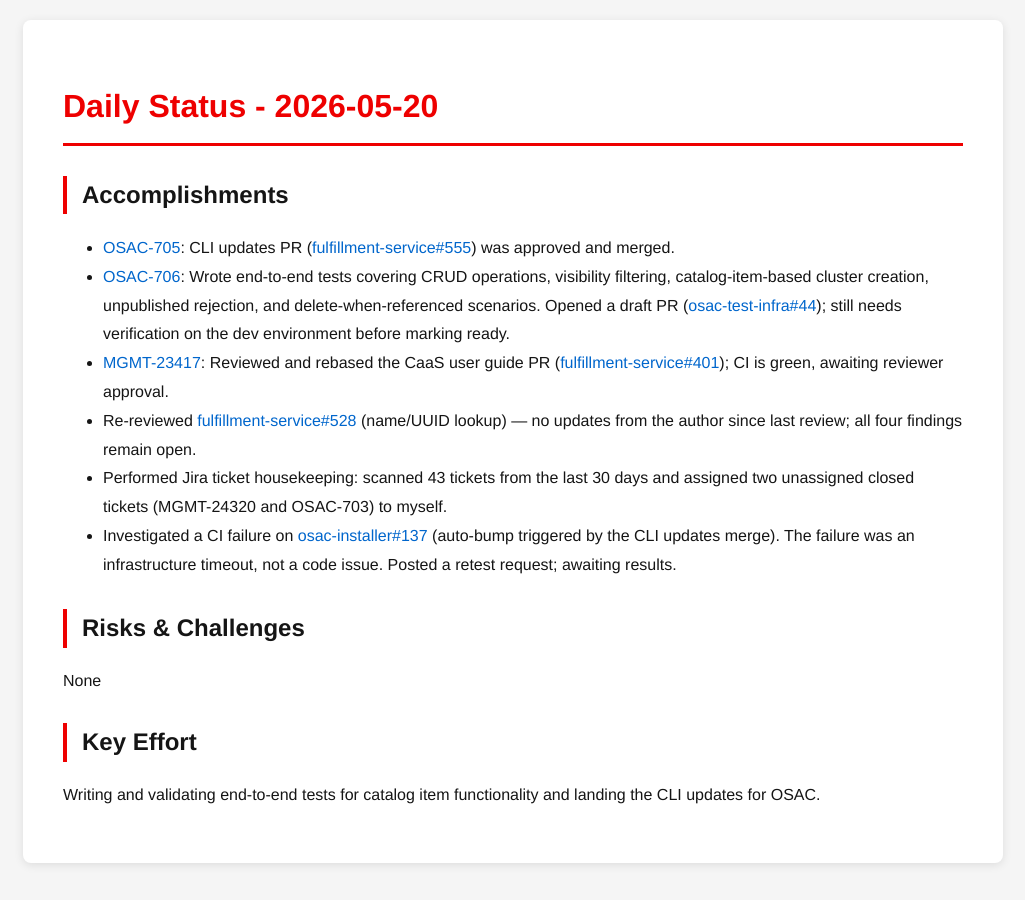
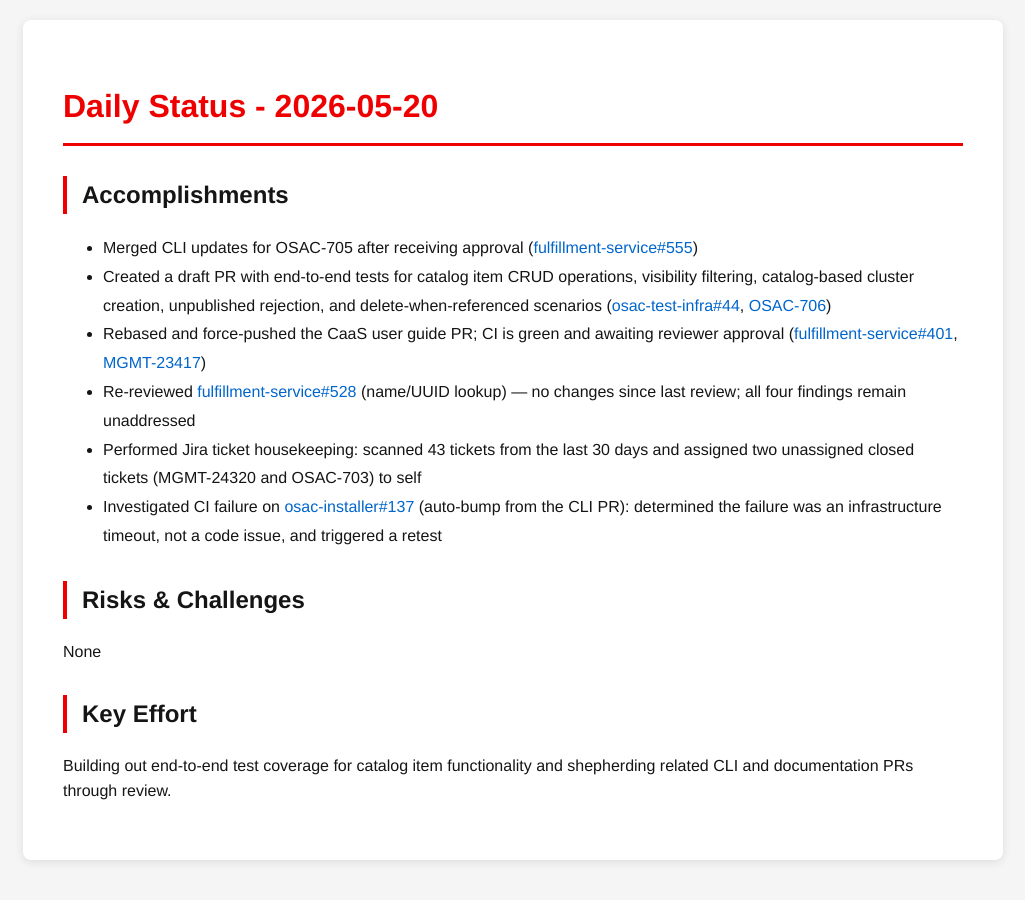
Before and after one commit to tzvatot/daily-status, a Jekyll site: the page built from 2026-05-20.md, in a window 1280 px wide. Shown: the whole page, without its empty margins (127-1152 px from the left). Built offline with Jekyll 4.4.1, drawn with Linux system fonts in a browser that asks for light colours.

Commit message:
Daily status update - 2026-05-20

```diff
--- a/2026-05-20.md
+++ b/2026-05-20.md
@@ -7,15 +7,15 @@ date: 2026-05-20
 # Daily Status - 2026-05-20
 
 ## Accomplishments
-- [OSAC-705](https://redhat.atlassian.net/browse/OSAC-705): CLI updates PR ([fulfillment-service#555](https://github.com/osac-project/fulfillment-service/pull/555)) was approved and merged.
-- [OSAC-706](https://redhat.atlassian.net/browse/OSAC-706): Wrote end-to-end tests covering CRUD operations, visibility filtering, catalog-item-based cluster creation, unpublished rejection, and delete-when-referenced scenarios. Opened a draft PR ([osac-test-infra#44](https://github.com/osac-project/osac-test-infra/pull/44)); still needs verification on the dev environment before marking ready.
-- [MGMT-23417](https://redhat.atlassian.net/browse/MGMT-23417): Reviewed and rebased the CaaS user guide PR ([fulfillment-service#401](https://github.com/osac-project/fulfillment-service/pull/401)); CI is green, awaiting reviewer approval.
-- Re-reviewed [fulfillment-service#528](https://github.com/osac-project/fulfillment-service/pull/528) (name/UUID lookup) — no updates from the author since last review; all four findings remain open.
-- Performed Jira ticket housekeeping: scanned 43 tickets from the last 30 days and assigned two unassigned closed tickets (MGMT-24320 and OSAC-703) to myself.
-- Investigated a CI failure on [osac-installer#137](https://github.com/osac-project/osac-installer/pull/137) (auto-bump triggered by the CLI updates merge). The failure was an infrastructure timeout, not a code issue. Posted a retest request; awaiting results.
+- Merged CLI updates for OSAC-705 after receiving approval ([fulfillment-service#555](https://github.com/osac-project/fulfillment-service/pull/555))
+- Created a draft PR with end-to-end tests for catalog item CRUD operations, visibility filtering, catalog-based cluster creation, unpublished rejection, and delete-when-referenced scenarios ([osac-test-infra#44](https://github.com/osac-project/osac-test-infra/pull/44), [OSAC-706](https://redhat.atlassian.net/browse/OSAC-706))
+- Rebased and force-pushed the CaaS user guide PR; CI is green and awaiting reviewer approval ([fulfillment-service#401](https://github.com/osac-project/fulfillment-service/pull/401), [MGMT-23417](https://issues.redhat.com/browse/MGMT-23417))
+- Re-reviewed [fulfillment-service#528](https://github.com/osac-project/fulfillment-service/pull/528) (name/UUID lookup) — no changes since last review; all four findings remain unaddressed
+- Performed Jira ticket housekeeping: scanned 43 tickets from the last 30 days and assigned two unassigned closed tickets (MGMT-24320 and OSAC-703) to self
+- Investigated CI failure on [osac-installer#137](https://github.com/osac-project/osac-installer/pull/137) (auto-bump from the CLI PR): determined the failure was an infrastructure timeout, not a code issue, and triggered a retest
 
 ## Risks & Challenges
 None
 
 ## Key Effort
-Writing and validating end-to-end tests for catalog item functionality and landing the CLI updates for OSAC.
+Building out end-to-end test coverage for catalog item functionality and shepherding related CLI and documentation PRs through review.
```
